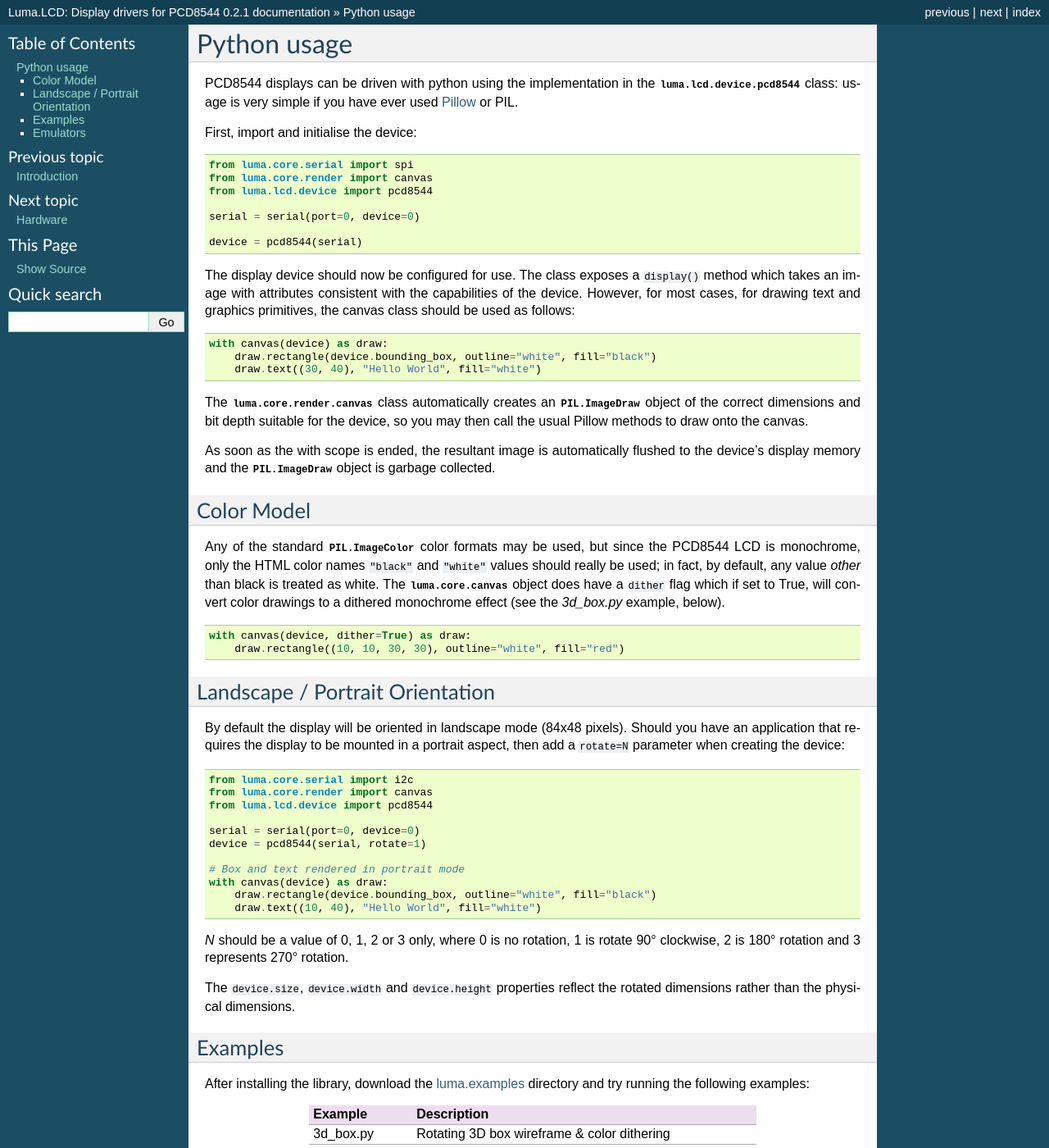
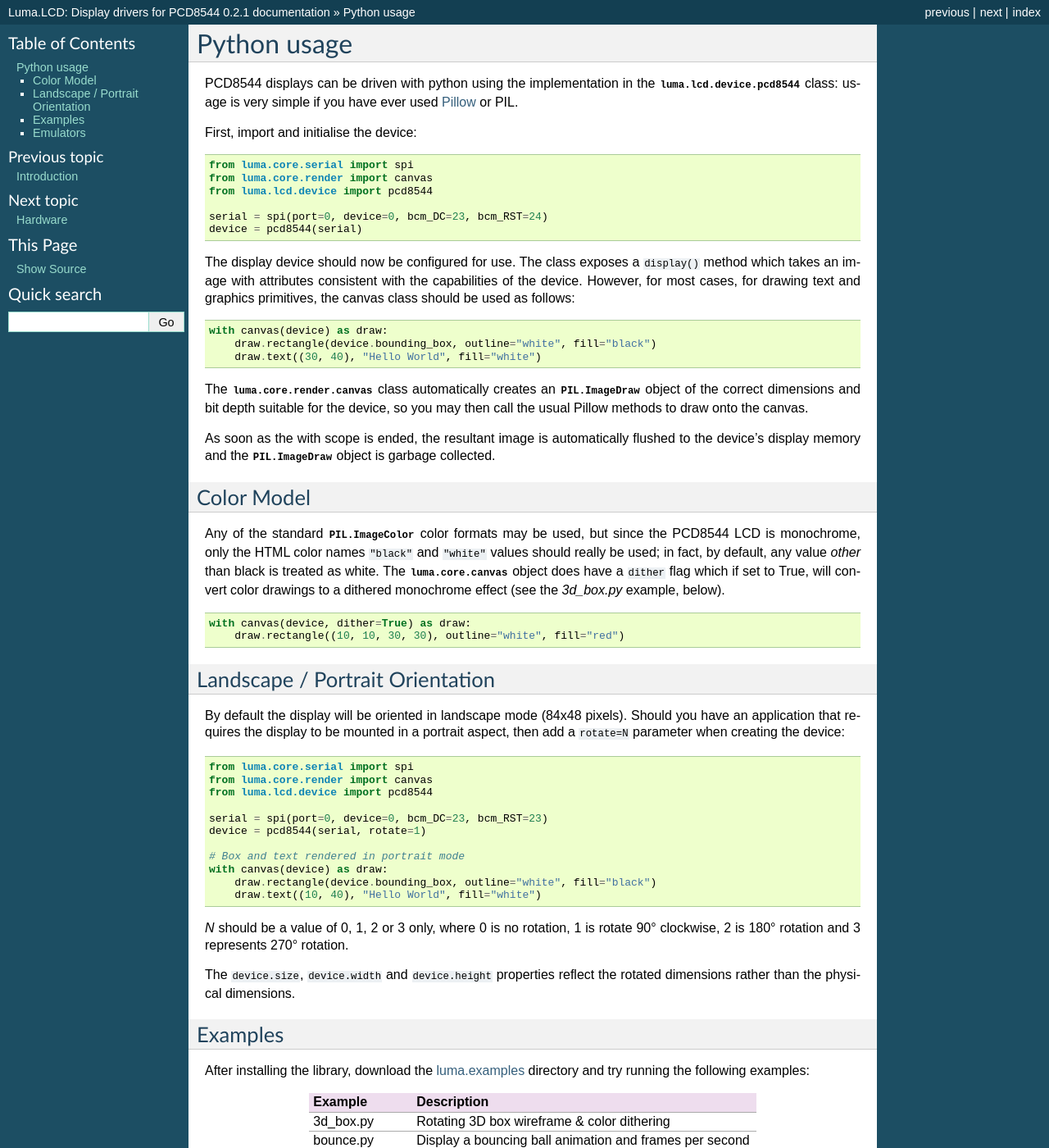
Before and after one commit to rm-hull/luma.lcd, a Sphinx documentation site: the page built from doc/python-usage.rst, in a window 1280 px wide and 1400 px high. Shown: the whole window at 82% size. Built offline with Sphinx 7.4.7, drawn with Linux system fonts in a browser that asks for light colours.

Commit message:
Fix errors in code samples

```diff
--- a/doc/python-usage.rst
+++ b/doc/python-usage.rst
@@ -12,8 +12,7 @@ First, import and initialise the device:
   from luma.core.render import canvas
   from luma.lcd.device import pcd8544
 
-  serial = serial(port=0, device=0)
-
+  serial = spi(port=0, device=0, bcm_DC=23, bcm_RST=24)
   device = pcd8544(serial)
 
 The display device should now be configured for use.
@@ -59,11 +58,11 @@ portrait aspect, then add a ``rotate=N`` parameter when creating the device:
 
 .. code:: python
 
-  from luma.core.serial import i2c
+  from luma.core.serial import spi
   from luma.core.render import canvas
   from luma.lcd.device import pcd8544
 
-  serial = serial(port=0, device=0)
+  serial = spi(port=0, device=0, bcm_DC=23, bcm_RST=23)
   device = pcd8544(serial, rotate=1)
 
   # Box and text rendered in portrait mode
```
